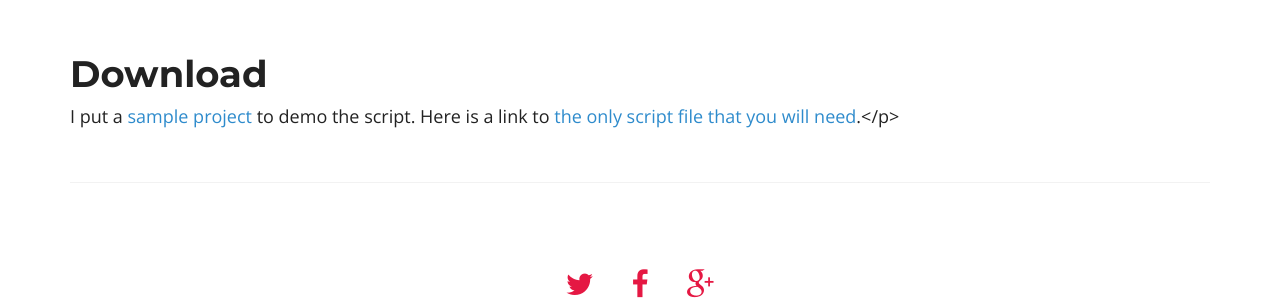
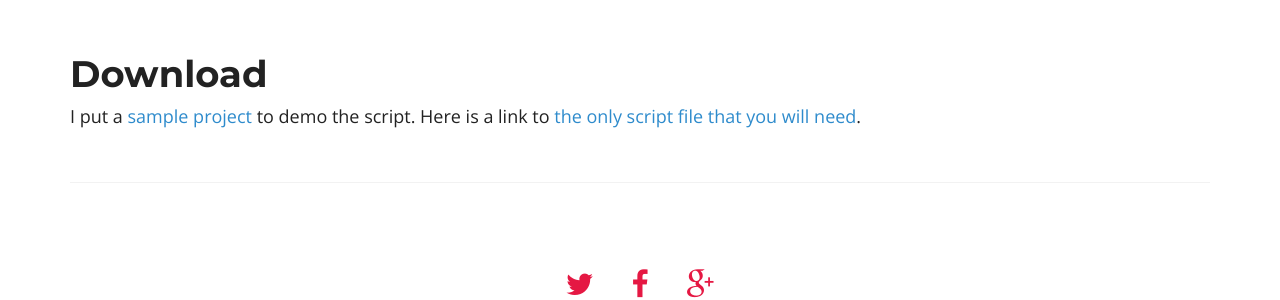
Before and after one commit to pauldotknopf/theonlylawislove.github.io, a Jekyll site: the page built from _posts/2012-07-28-twitter-bootstrap-clientside-validation-with-jquery-validation-js.md, in a window 1280 px wide and 900 px high, scrolled down 1911 px. Shown: the part 253-553 px from the top of the window. Built offline with Jekyll 4.4.1, drawn with Linux system fonts in a browser that asks for light colours; comment, search, counter and statistics services are not loaded.

Commit message:
Minor changes

```diff
--- a/_posts/2012-07-28-twitter-bootstrap-clientside-validation-with-jquery-validation-js.md
+++ b/_posts/2012-07-28-twitter-bootstrap-clientside-validation-with-jquery-validation-js.md
@@ -22,4 +22,5 @@ For example, Twitter Bootstrap has support for error stying at a field level, wh
 <p><iframe src="http://www.pknopf.com/TwitterBootstrapjQueryValidate/embedded.htm" width="100%" height="250" style="border: 0;"></iframe></p>
 
 ##Download
-I put a [sample project](http://www.pknopf.com/TwitterBootstrapjQueryValidate/) to demo the script. Here is a link to [the only script file that you will need](http://www.pknopf.com/TwitterBootstrapjQueryValidate/Scripts/jquery.validate.bootstrap.js).</p>
+
+I put a [sample project](http://www.pknopf.com/TwitterBootstrapjQueryValidate/) to demo the script. Here is a link to [the only script file that you will need](http://www.pknopf.com/TwitterBootstrapjQueryValidate/Scripts/jquery.validate.bootstrap.js).
```
